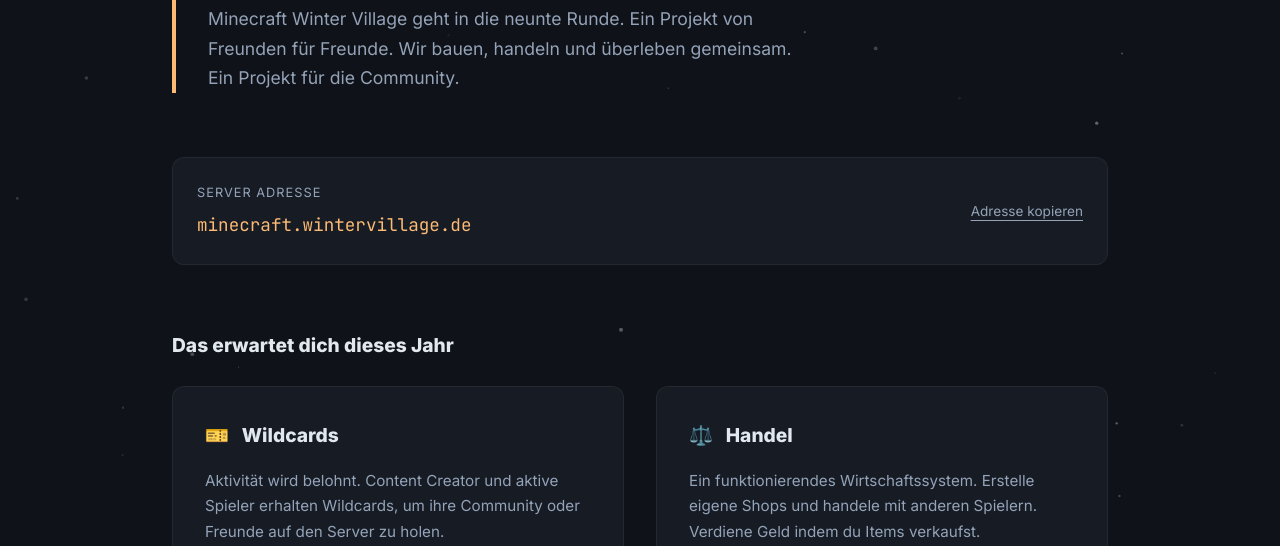
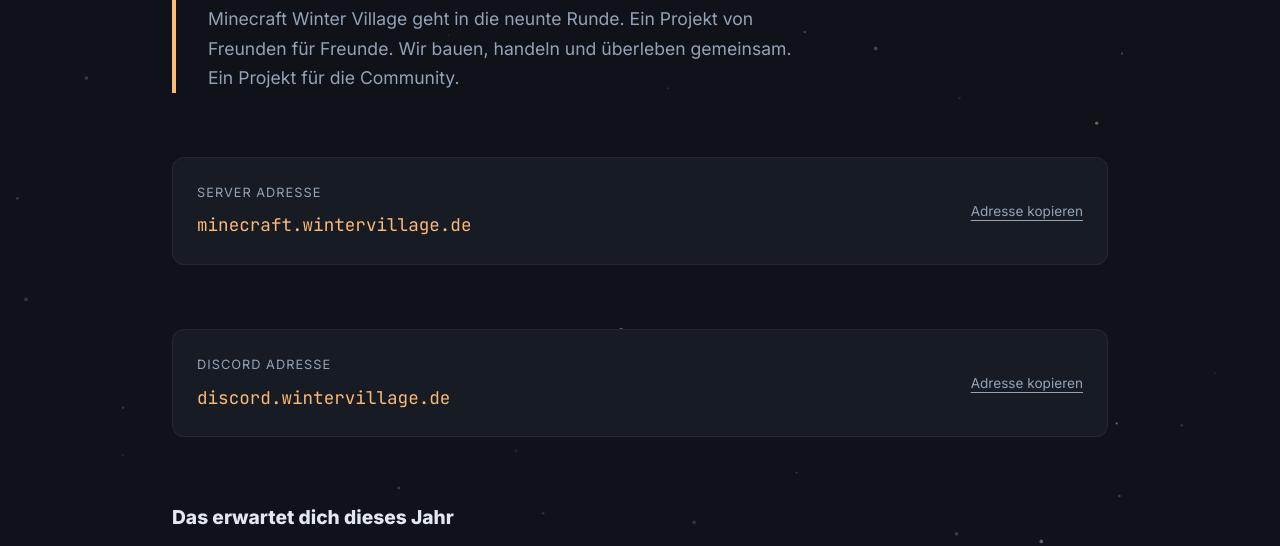
Before and after one commit to WinterVillage/website, a plain HTML site: page index.html in a window 1280 px wide. Shown: the part 254-800 px from the top of the page. Drawn offline with Linux system fonts and the light colour scheme.

Commit message:
added discord address copy field

```diff
--- a/index.html
+++ b/index.html
@@ -337,9 +337,17 @@
             <div class="ip-bar">
                 <div>
                     <div style="font-size:0.8rem; color:var(--text-muted); text-transform:uppercase; letter-spacing:1px; margin-bottom:0.4rem;">Server Adresse</div>
-                    <div class="ip-address" id="ip-display">minecraft.wintervillage.de</div>
+                    <div class="ip-address" id="ip-display-mc">minecraft.wintervillage.de</div>
                 </div>
-                <div class="copy-hint" onclick="copyIP()">Adresse kopieren</div>
+                <div class="copy-hint" onclick="copyIP('minecraft.wintervillage.de', this)">Adresse kopieren</div>
+            </div>
+
+            <div class="ip-bar">
+                <div>
+                    <div style="font-size:0.8rem; color:var(--text-muted); text-transform:uppercase; letter-spacing:1px; margin-bottom:0.4rem;">Discord Adresse</div>
+                    <div class="ip-address" id="ip-display-dc">discord.wintervillage.de</div>
+                </div>
+                <div class="copy-hint" onclick="copyIP('discord.wintervillage.de', this)">Adresse kopieren</div>
             </div>
 
             <h2 style="font-size:1.2rem; margin-bottom:1.5rem; color: var(--text-main);">Das erwartet dich dieses Jahr</h2>
@@ -584,16 +592,19 @@
         }
 
         // --- COPY IP LOGIC ---
-        function copyIP() {
-            const ip = "minecraft.wintervillage.de";
-            const el = document.querySelector('.copy-hint');
+        function copyIP(ip, element) {
+            // Wir benutzen direkt das übergebene Element, kein querySelector mehr nötig!
+            const el = element;
 
             navigator.clipboard.writeText(ip).then(() => {
+                // Speichere den aktuellen Text (falls du später mal was anderes als "Adresse kopieren" drin stehen hast)
                 const original = el.innerText;
+
                 el.innerText = "Kopiert ✓";
                 el.style.color = "var(--accent-frost)";
+
                 setTimeout(() => {
-                    el.innerText = original;
+                    el.innerText = original; // Setzt den Text zurück, der vorher da war
                     el.style.color = "";
                 }, 2000);
             });
```
